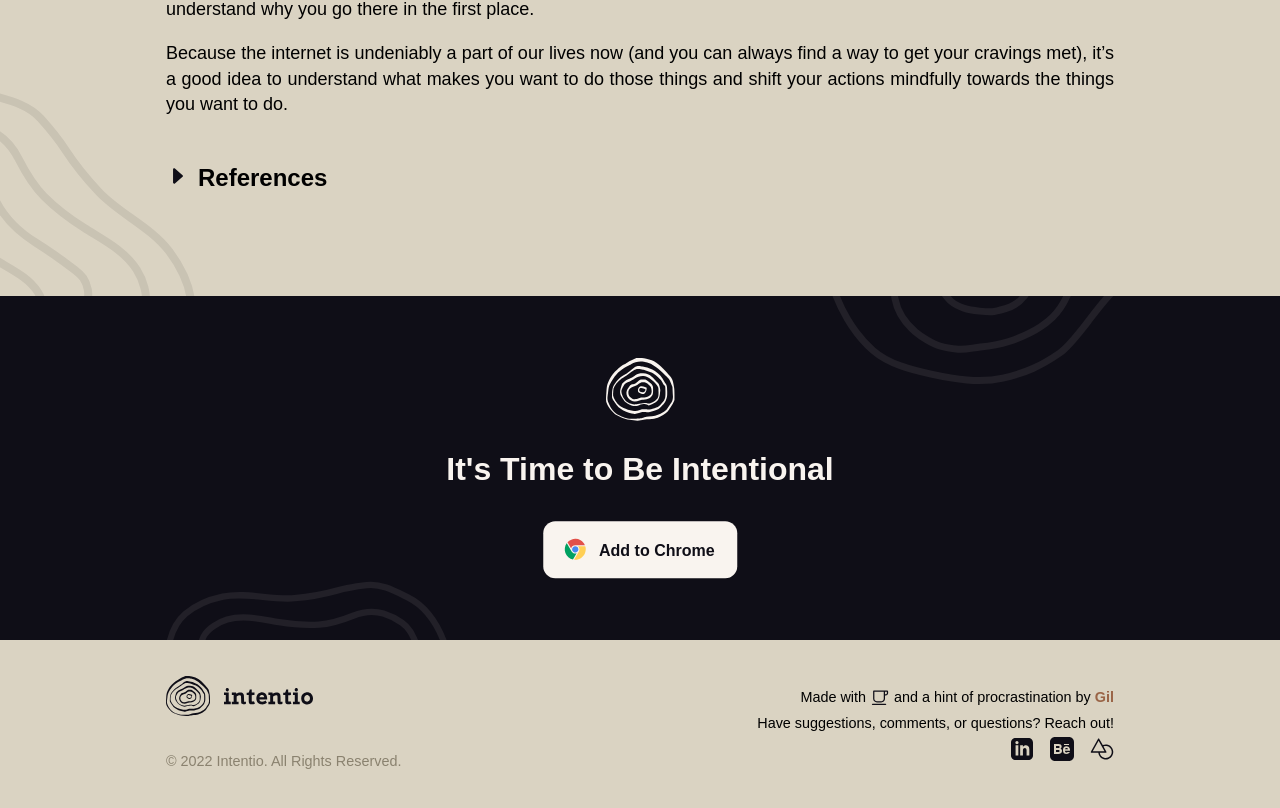
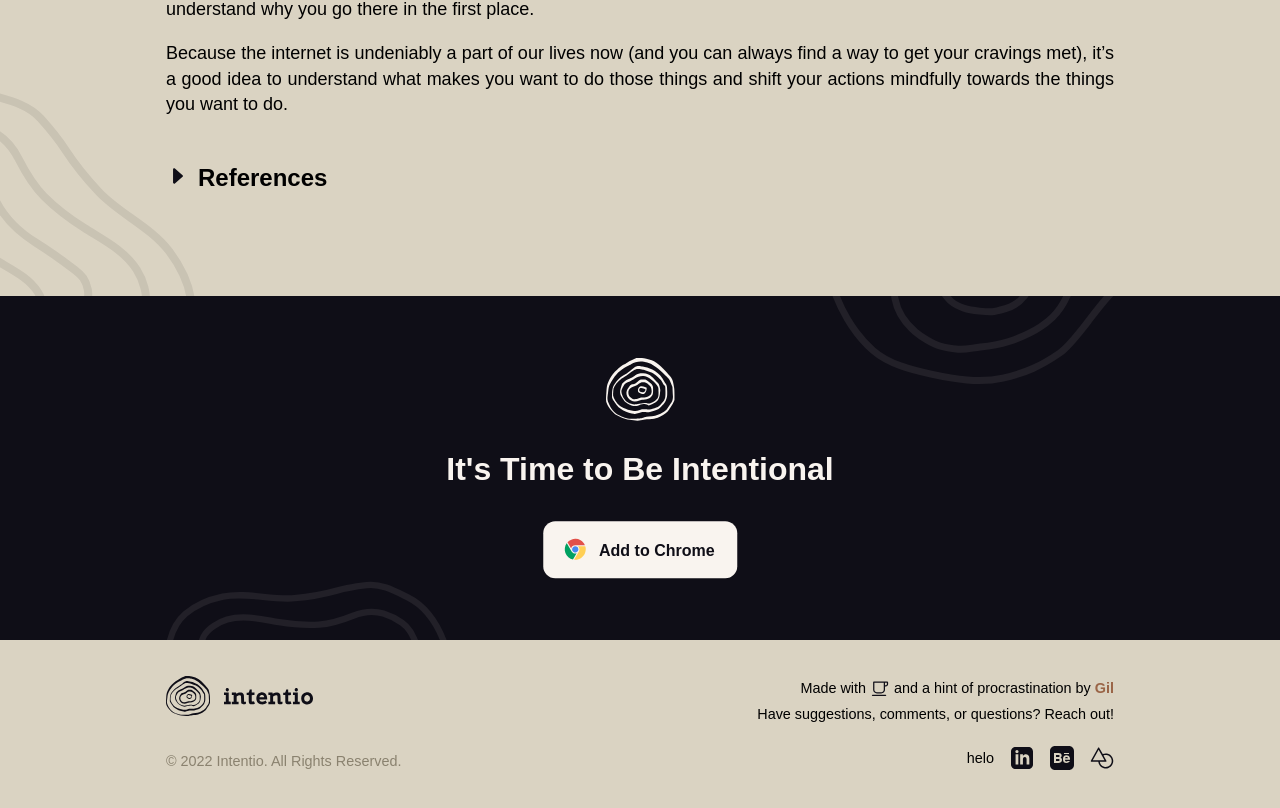
Before and after one commit to mochamellow/intentio-gh, a SvelteKit app: page /how-intentio-works in a window 1280 px wide. Shown: the part 1449-2257 px from the top of the page. Built offline with nearby package versions, Linux system fonts and the light colour scheme.

Commit message:
Update Footer.svelte

```diff
--- a/src/components/Footer.svelte
+++ b/src/components/Footer.svelte
@@ -13,8 +13,10 @@
             </div>
             <p>Have suggestions, comments, or questions? Reach out!</p>
         </div>
+        &nbsp;
         <!-- TODO- Link to Your Socials -->
         <div class="socials">
+            <p>helo</p>
             <img src="./icons/logo-linkedin.svg" alt="linkedin logo">
             <img src="./icons/logo-behance.svg" alt="behance logo">
             <img src="./icons/shapes.svg" alt="mail icon">
@@ -76,6 +78,7 @@
             gap: 16px;
             align-items: center;
             justify-content: end;
+            color: black;
 
             img {
                 width: 24px;
```
